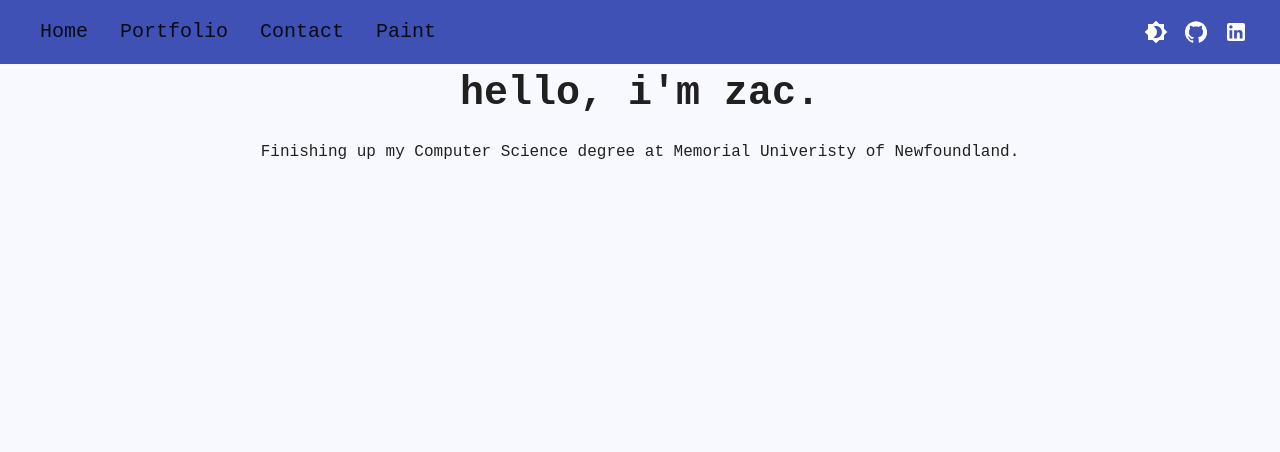
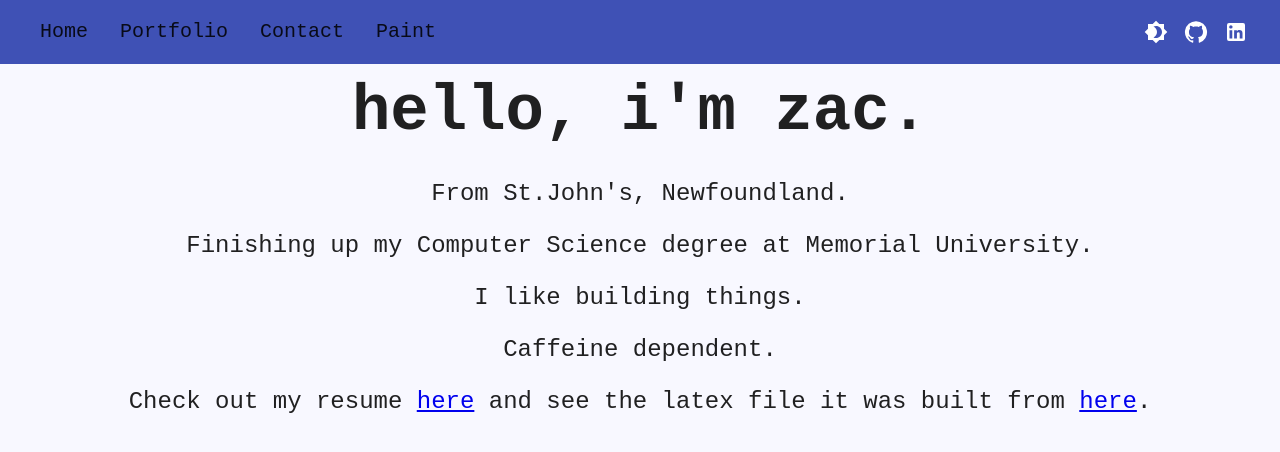
Before and after one commit to Inefy/Me, a React (Create React App) app: page / in a window 1280 px wide. Shown: the top 452 px of the page. Built offline with nearby package versions, Linux system fonts and the light colour scheme.

Commit message:
cleaned up code in home.js

```diff
--- a/src/components/Home.js
+++ b/src/components/Home.js
@@ -1,21 +1,24 @@
+// Importing necessary React and Material-UI components
 import React, { useEffect, useState } from 'react';
-import { Container, Typography } from '@mui/material';
+import { Container, Typography as MuiTypography } from '@mui/material';
 import { styled } from '@mui/system';
 
+// HomeWrapper: Main wrapper container with custom styles
 const HomeWrapper = styled(Container)(({ theme }) => ({
   display: 'flex',
   flexDirection: 'column',
   alignItems: 'center',
-  minHeight: 'calc(100vh - 64px)',
+  minHeight: 'calc(100vh - 64px)', // Full viewport height minus navbar height
 }));
 
-const WelcomeText = styled(Typography)(({ theme }) => ({
-  fontSize: '2.5rem',
+// WelcomeText: Custom typography for welcome text with typing animation
+const WelcomeText = styled(MuiTypography)(({ theme }) => ({
+  fontSize: '4rem',
   fontWeight: 600,
   marginBottom: theme.spacing(2),
   whiteSpace: 'nowrap',
   overflow: 'hidden',
-  '&.typing': {
+  '&.typing': { // Typing effect animation
     borderRight: '.15em solid',
     animation: '$cursor 0.75s step-end infinite',
   },
@@ -24,29 +27,49 @@ const WelcomeText = styled(Typography)(({ theme }) => ({
   },
 }));
 
+// Typography: Custom typography with additional bottom spacing
+const Typography = styled(MuiTypography)(({ theme }) => ({
+  fontSize: '1.5rem',
+  fontWeight: 100,
+  marginBottom: theme.spacing(2),
+}));
+
+// Home component
 function Home() {
   const text = "hello, i'm zac.";
   const [textIndex, setTextIndex] = useState(0);
 
+  // useEffect hook for typing effect
   useEffect(() => {
     if (textIndex < text.length) {
+      // Timer to simulate typing speed
       const timer = setTimeout(() => {
         setTextIndex((prevTextIndex) => prevTextIndex + 1);
-      }, 125); // delay for typing speed
+      }, 125);
+      // Cleanup function to clear timer
       return () => clearTimeout(timer);
     }
   }, [textIndex]);
 
   return (
     <HomeWrapper>
+      {/* Welcome text with typing effect */}
       <WelcomeText color="text.primary" className={textIndex < text.length ? 'typing' : ''}>
         {text.slice(0, textIndex)}
       </WelcomeText>
+
+      {/* Personal information and links */}
+      <Typography color="text.primary">From St.John's, Newfoundland.</Typography>
+      <Typography color="text.primary">Finishing up my Computer Science degree at Memorial University.</Typography>
+      <Typography color="text.primary">I like building things.</Typography>
+      <Typography color="text.primary">Caffeine dependent.</Typography>
       <Typography color="text.primary">
-        Finishing up my Computer Science degree at Memorial Univeristy of Newfoundland.
+        Check out my resume <a href="https://inefy.github.io/resume/">here</a>
+        &nbsp;and see the latex file it was built from <a href="https://github.com/Inefy/resume">here</a>.
       </Typography>
     </HomeWrapper>
   );
 }
 
+// Export Home component as default
 export default Home;
```
